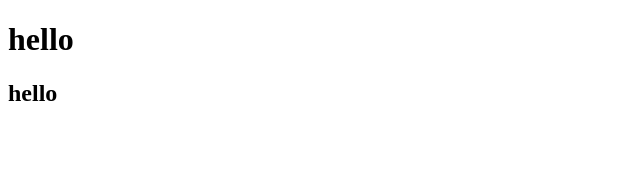
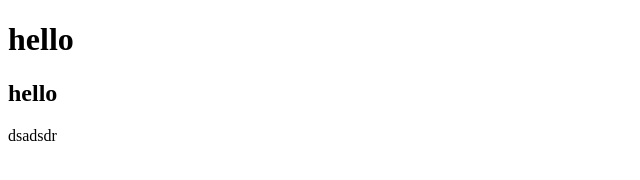
Before and after one commit to ketevanshelia/rep, a plain HTML site: page index.html in a window 1280 px wide. Shown: the full height of the page, 0-640 px from the left. Drawn offline with Linux system fonts and the light colour scheme.

Commit message:
add patagraph element

```diff
--- a/index.html
+++ b/index.html
@@ -9,5 +9,6 @@
 <body>
     <h1>hello</h1>
     <h2>hello</h2>
+    <p>dsadsdr</p>
 </body>
 </html>
```
